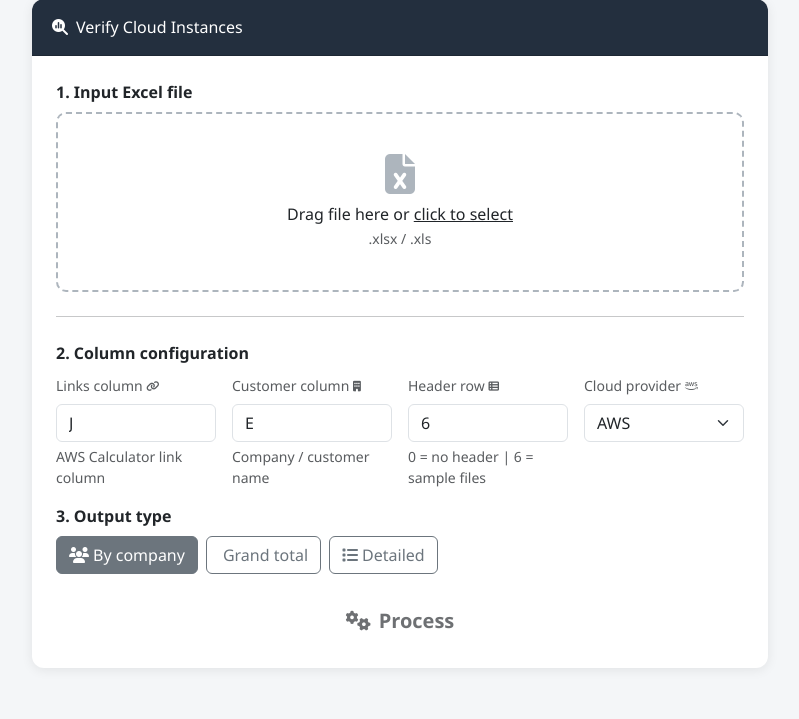
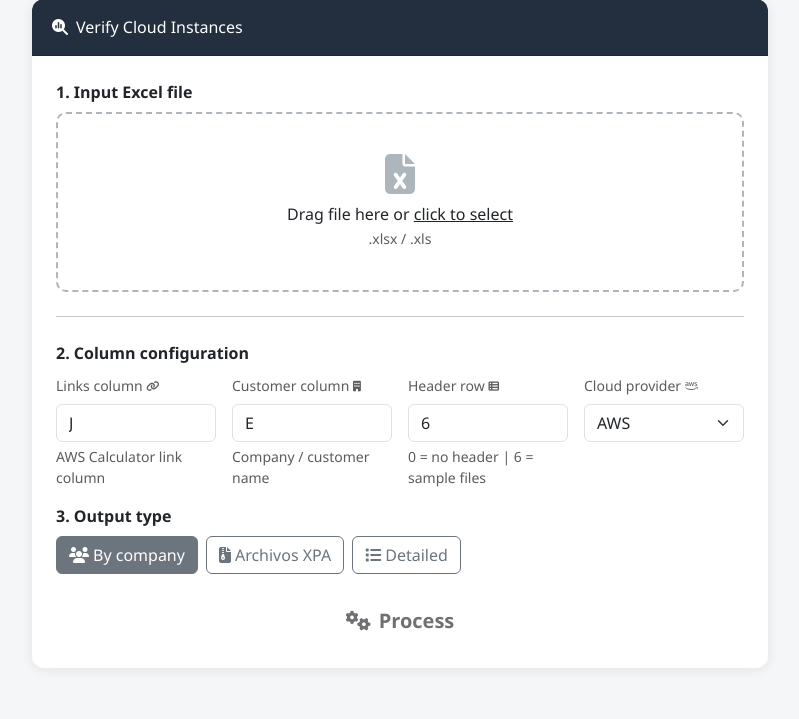
Before and after one commit to Neo820712/cloud_calculator, a Flask app: page / in a window 1280 px wide. Shown: the part 81-800 px from the top of the page, without its empty margins (240-1039 px from the left). Run offline with Flask 3, Linux system fonts and the light colour scheme; some libraries are stand-ins or nearby versions.

Commit message:
feat: UI cambia Grand total por Archivos XPA

```diff
--- a/templates/index.html
+++ b/templates/index.html
@@ -128,9 +128,9 @@
           <i class="fas fa-users me-1"></i>By company
         </label>
 
-        <input type="radio" class="btn-check" name="summarize" id="sumTotal" value="total" />
-        <label class="btn btn-outline-secondary" for="sumTotal">
-          <i class="fas fa-sigma me-1"></i>Grand total
+        <input type="radio" class="btn-check" name="summarize" id="sumXpa" value="xpa" />
+        <label class="btn btn-outline-secondary" for="sumXpa">
+          <i class="fas fa-file-zipper me-1"></i>Archivos XPA
         </label>
 
         <input type="radio" class="btn-check" name="summarize" id="sumNone" value="none" />
```
Also changed, not shown: tests/test_template_radios.py (added, +11 -0 lines).
